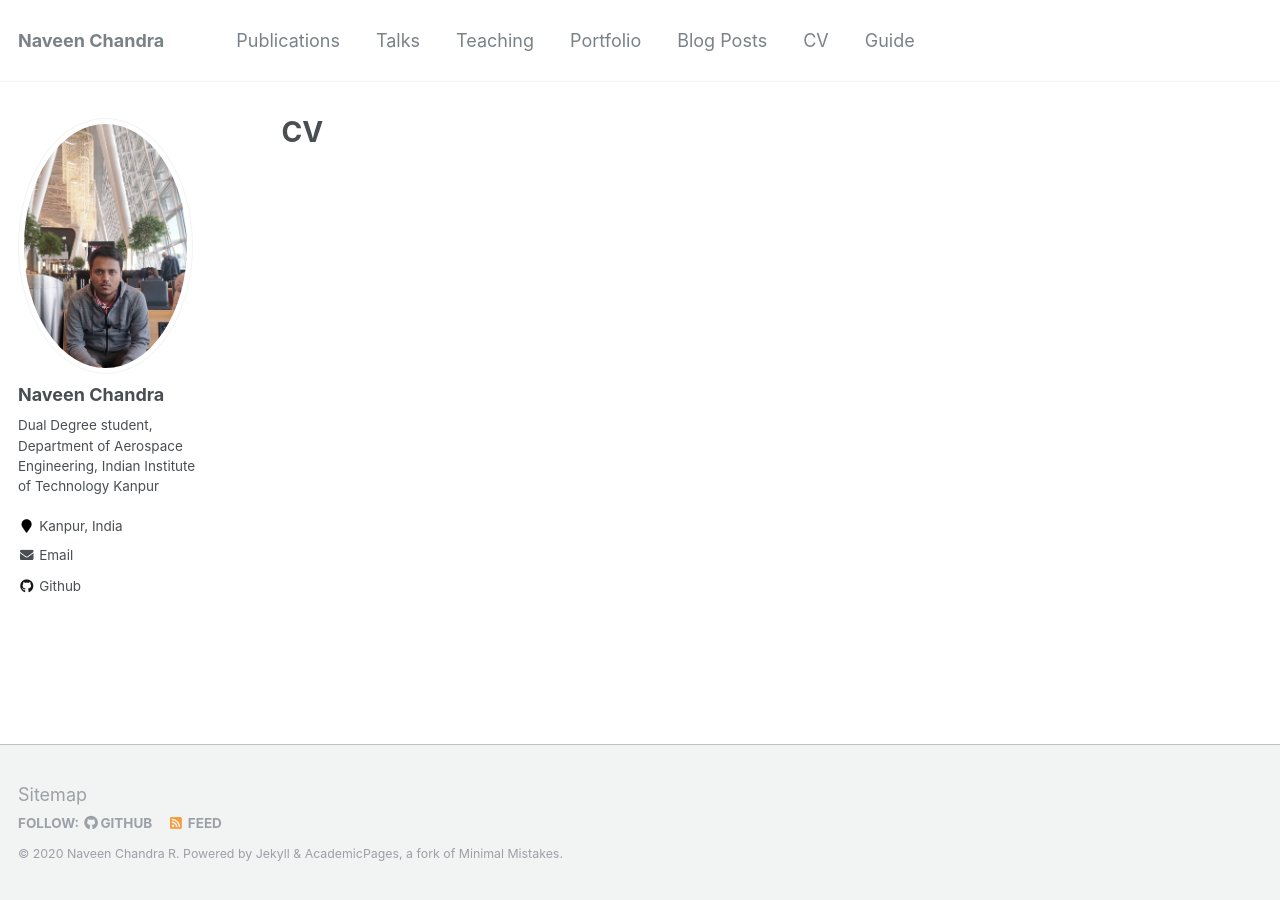
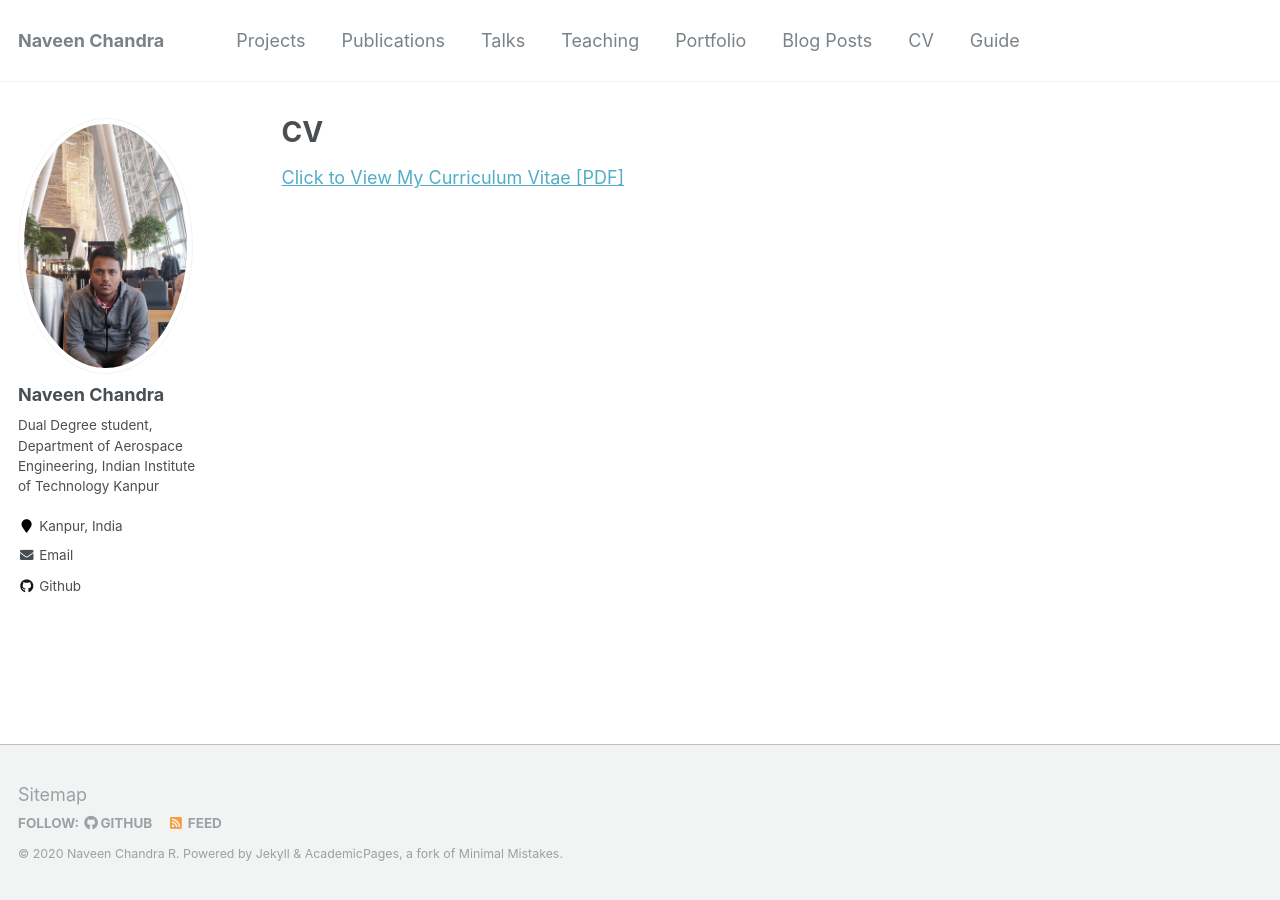
Before and after one commit to NaveenchandraR/NaveenchandraR.github.io, a Jekyll site: the page built from _pages/cv.md, in a window 1280 px wide. Built offline with Jekyll 4.4.1, drawn with Linux system fonts in a browser that asks for light colours.

Commit message:
navigation

```diff
--- a/_data/navigation.yml
+++ b/_data/navigation.yml
@@ -1,5 +1,8 @@
 # main links links
 main:
+  - title: "Projects"
+    url: /projects/
+
   - title: "Publications"
     url: /publications/
 
--- a/_pages/cv.md
+++ b/_pages/cv.md
@@ -1,11 +1,13 @@
 ---
 layout: archive
 title: "CV"
-url: "http://naveenchandrar.github.io/files/CV.pdf"
-# permalink: /cv/
+#url: "http://NaveenchandraR.github.io/files/CV.pdf"
+permalink: /cv/
 author_profile: true
 redirect_from:
   - /resume
 ---
 
 {% include base_path %}
+
+[Click to View My Curriculum Vitae [PDF]](http://NaveenchandraR.github.io/files/CV.pdf)
```
